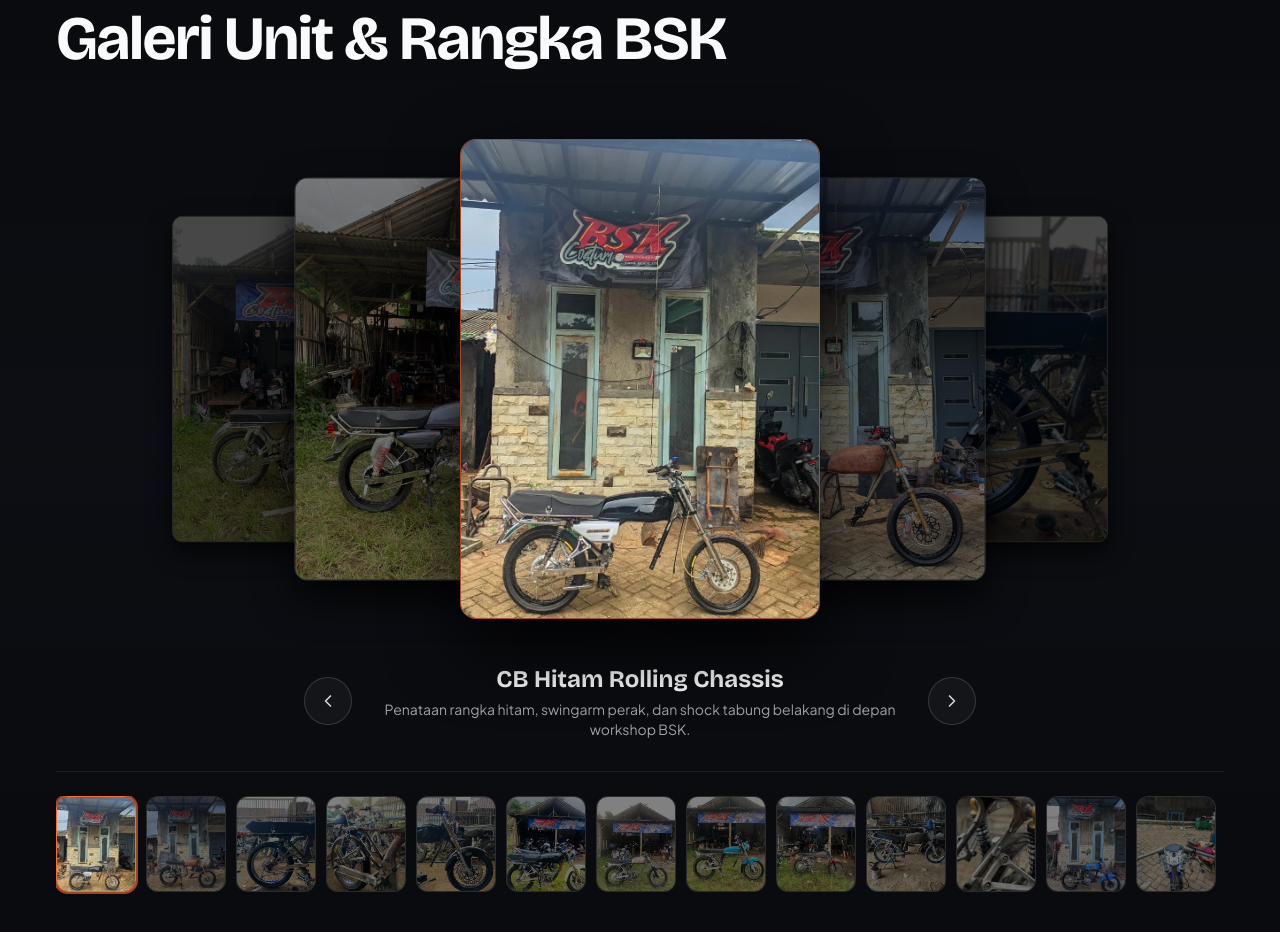
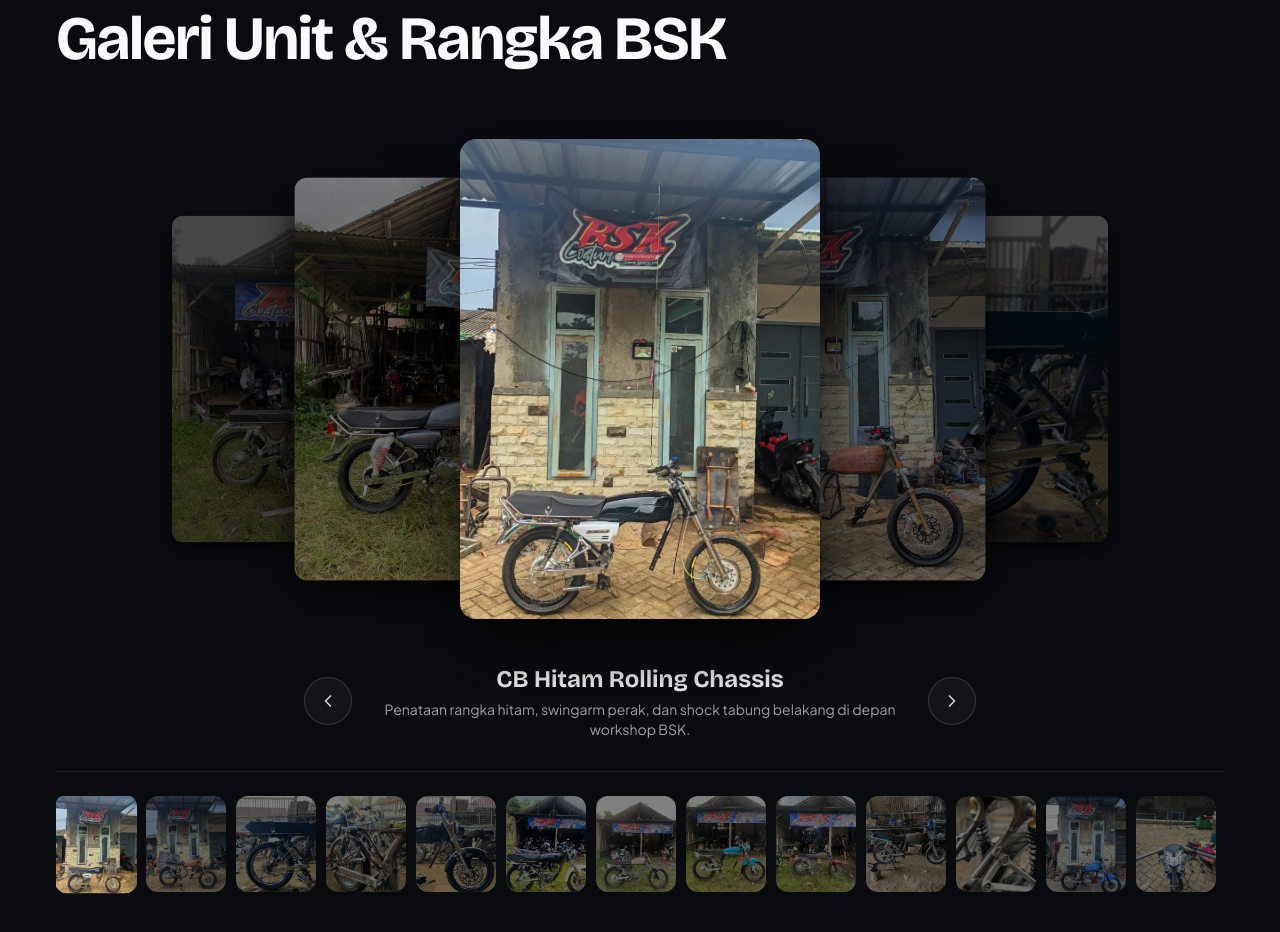
Before and after one commit to ferdiodwi/BSK, a Next.js app: page / in a window 1280 px wide. Shown: the part 3340-4272 px from the top of the page. Built offline with nearby package versions, Linux system fonts and the light colour scheme.

Commit message:
style: remove orange borders from ShowcaseGallery cards and thumbnails

```diff
--- a/src/landing/components/ShowcaseGallery.tsx
+++ b/src/landing/components/ShowcaseGallery.tsx
@@ -197,12 +197,12 @@ export function ShowcaseGallery({ block }: SectionComponentProps) {
                     style={{
                       transform: `translate(-50%, -50%) translateX(${translatePercent}) scale(${scaleVal})`,
                     }}
-                    className={`group absolute top-1/2 left-1/2 aspect-[3/4] w-[250px] overflow-hidden rounded-2xl border bg-[#141518] transition-all duration-300 ease-out sm:w-[325px] lg:w-[360px] ${zClass} ${
+                    className={`group absolute top-1/2 left-1/2 aspect-[3/4] w-[250px] overflow-hidden rounded-2xl bg-[#141518] transition-all duration-300 ease-out sm:w-[325px] lg:w-[360px] ${zClass} ${
                       isCenter
-                        ? "border-[#FF6B35]/60 shadow-[0_28px_70px_rgba(0,0,0,0.85)]"
+                        ? "shadow-[0_28px_70px_rgba(0,0,0,0.9)]"
                         : abs === 1
-                          ? "border-white/15 shadow-[0_20px_45px_rgba(0,0,0,0.8)] hover:border-white/35"
-                          : "hidden border-white/10 shadow-[0_14px_35px_rgba(0,0,0,0.75)] hover:border-white/25 sm:block"
+                          ? "shadow-[0_20px_45px_rgba(0,0,0,0.85)]"
+                          : "hidden shadow-[0_14px_35px_rgba(0,0,0,0.8)] sm:block"
                     }`}
                   >
                     <img
@@ -273,10 +273,8 @@ export function ShowcaseGallery({ block }: SectionComponentProps) {
                       onClick={() => setActiveIndex(idx)}
                       aria-label={`${String(idx + 1).padStart(2, "0")}. ${thumbTitle}`}
                       aria-current={isCurrent ? "true" : undefined}
-                      className={`group relative h-20 w-16 shrink-0 overflow-hidden rounded-xl border bg-[#141518] transition-colors sm:h-24 sm:w-20 ${
-                        isCurrent
-                          ? "border-[#FF6B35] ring-2 ring-[#FF6B35]/60"
-                          : "border-white/10 hover:border-white/30"
+                      className={`group relative h-20 w-16 shrink-0 overflow-hidden rounded-xl bg-[#141518] transition-transform duration-200 sm:h-24 sm:w-20 ${
+                        isCurrent ? "scale-[1.03]" : ""
                       }`}
                     >
                       <img
```
